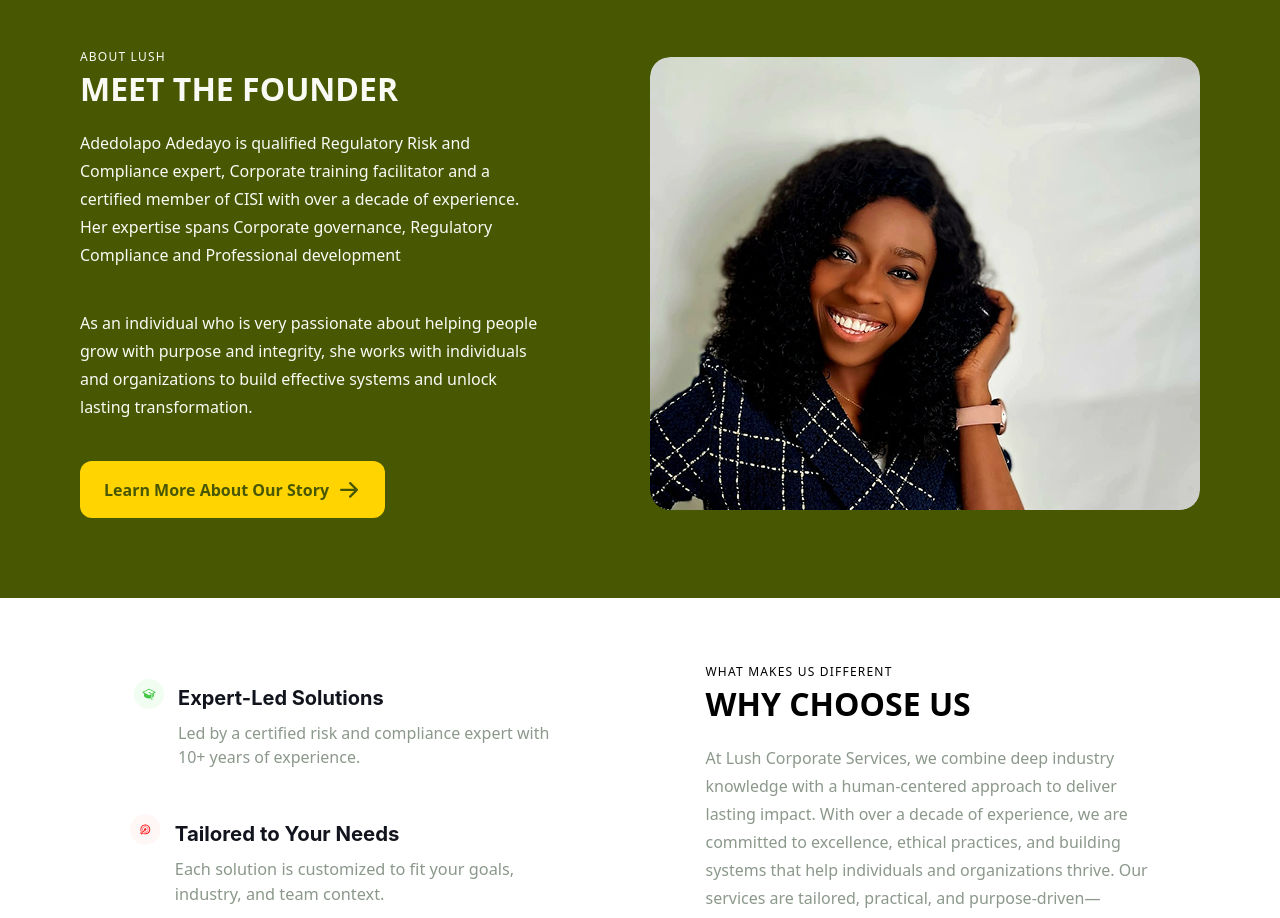
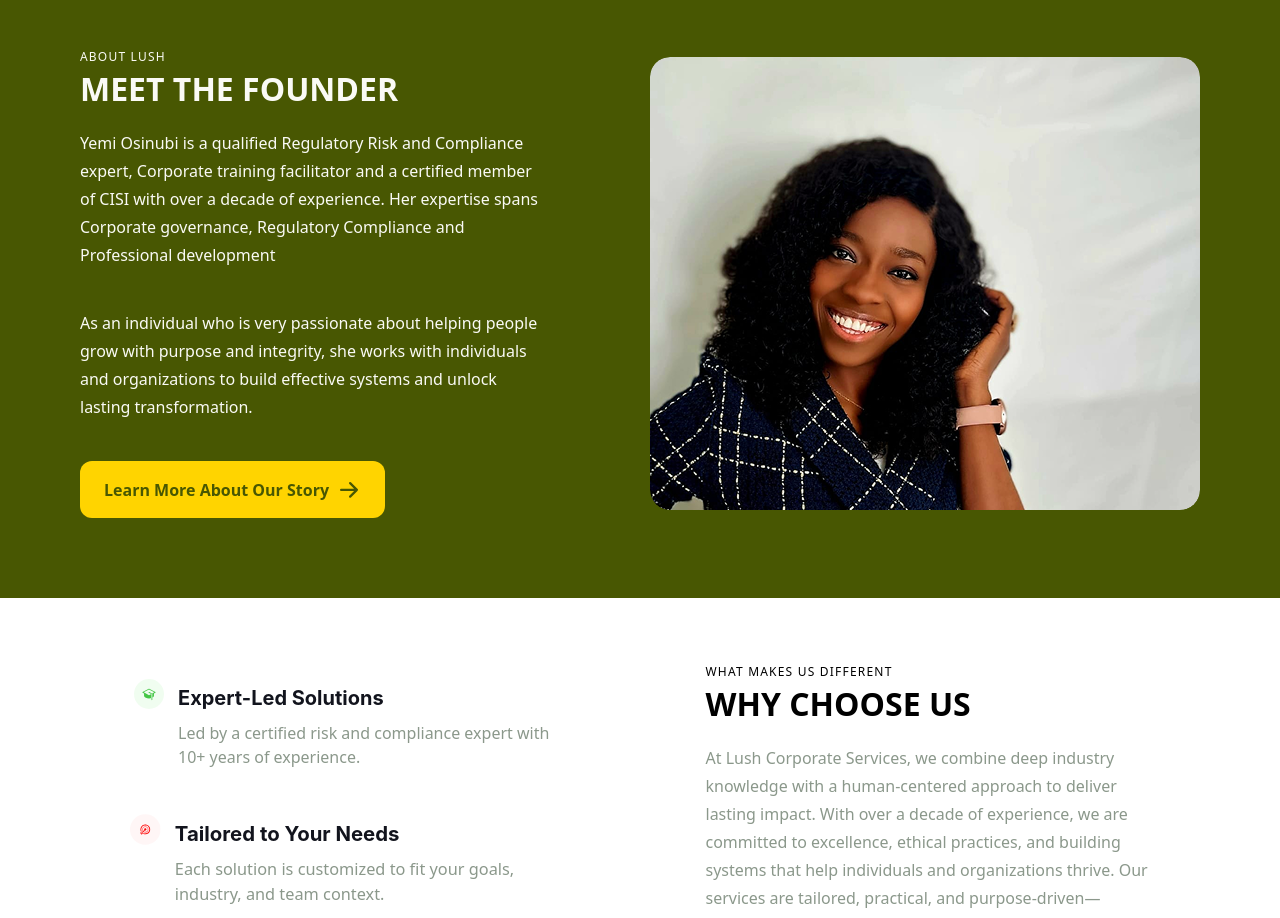
Before and after one commit to AChris-T/Lush, a Next.js app: page / in a window 1280 px wide. Shown: the part 1460-2378 px from the top of the page. Built offline with nearby package versions, Linux system fonts and the light colour scheme.

Commit message:
feat:added the home page

```diff
--- a/src/components/About.jsx
+++ b/src/components/About.jsx
@@ -41,7 +41,7 @@
           transition={{ duration: 0.6, delay: 0.4 }}
           className="leading-7 mt-4"
         >
-          Adedolapo Adedayo is qualified Regulatory Risk and Compliance expert,
+          Yemi Osinubi is a qualified Regulatory Risk and Compliance expert,
           Corporate training facilitator and a certified member of CISI with
           over a decade of experience. Her expertise spans Corporate governance,
           Regulatory Compliance and Professional development
```
